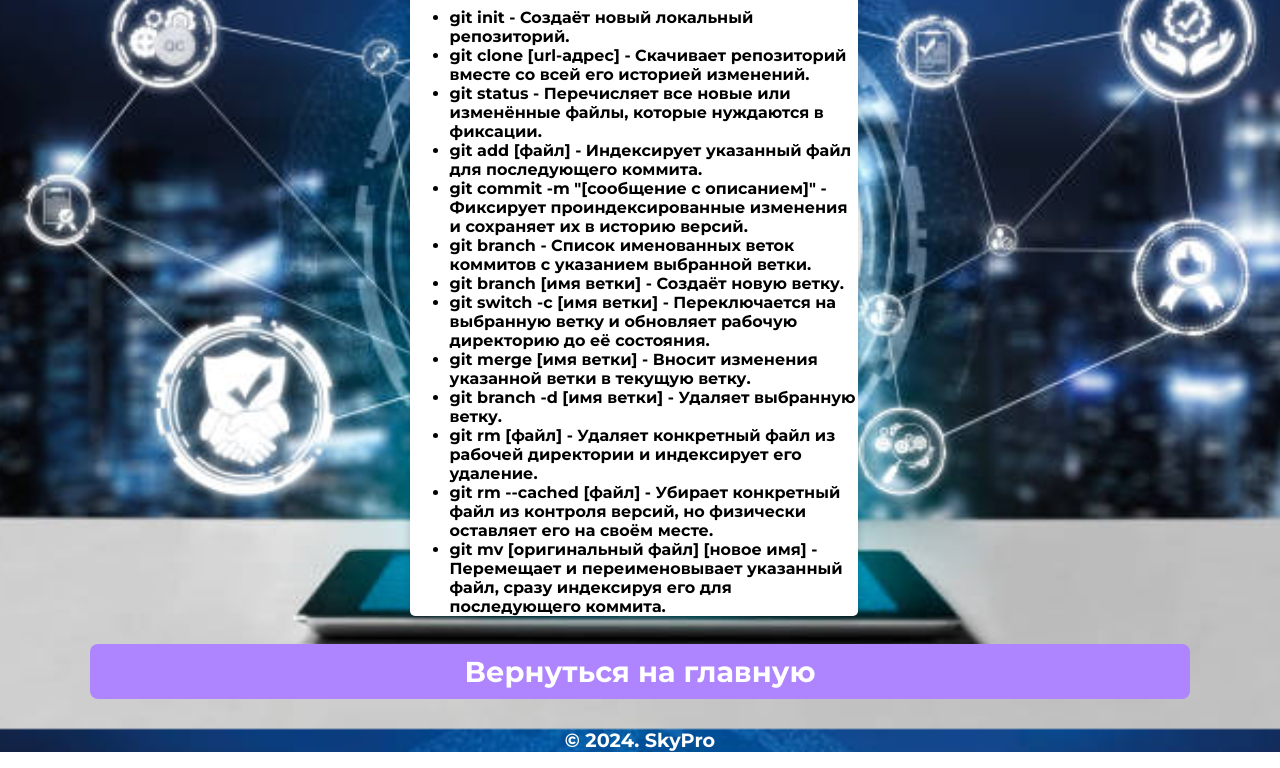
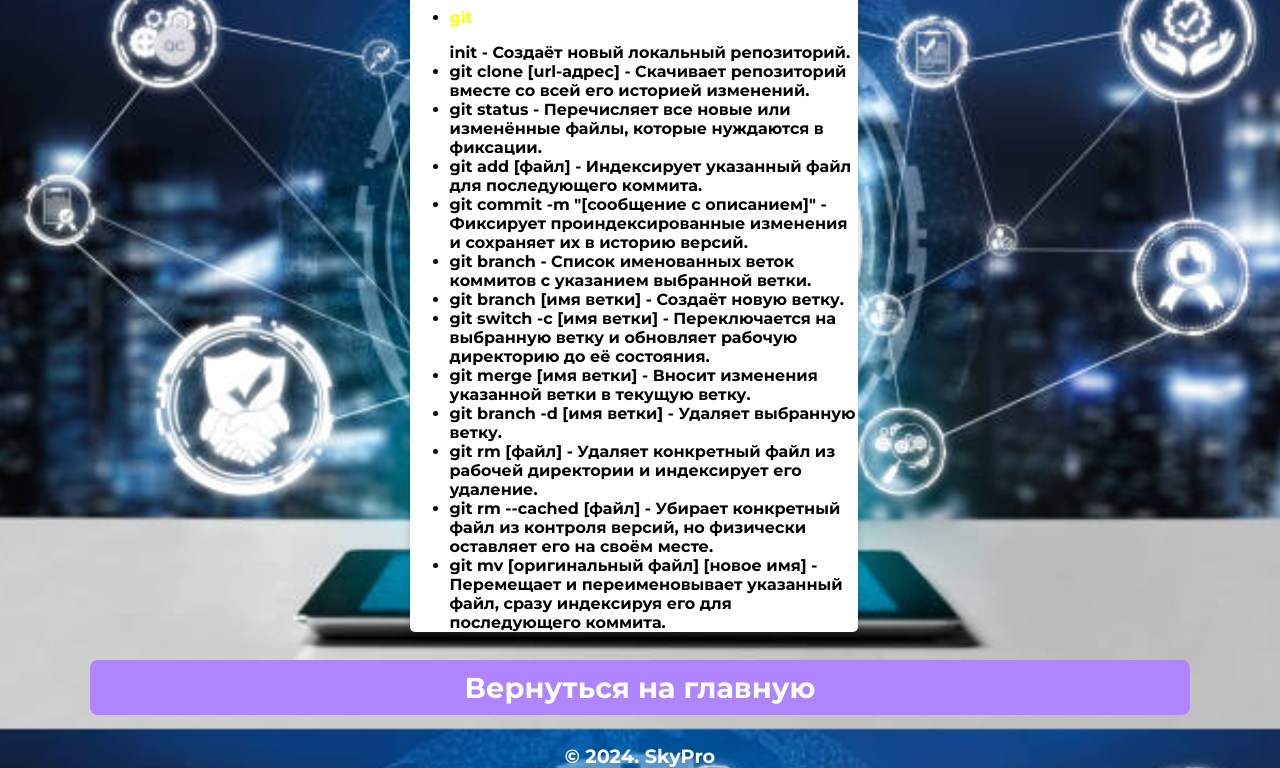
Before and after one commit to ornela16/-WEB, a plain HTML site: page html/git.html in a window 1280 px wide. Shown: the part 71-839 px from the top of the page. Drawn offline with Linux system fonts and the light colour scheme.

Commit message:
first commit

```diff
--- a/html/git.html
+++ b/html/git.html
@@ -14,7 +14,7 @@
       <div class="card">
          <p class="subtitle">Git</p>
           <ul>
-            <li>git init - Создаёт новый локальный репозиторий.</li>
+            <li><p style="color:yellow">git</p> init - Создаёт новый локальный репозиторий.</li>
             <li>git clone [url-адрес] - Скачивает репозиторий вместе со всей его историей изменений.</li>
             <li>git status - Перечисляет все новые или изменённые файлы, которые нуждаются в фиксации. </li>
             <li>git add [файл] - Индексирует указанный файл для последующего коммита.</li>
```
